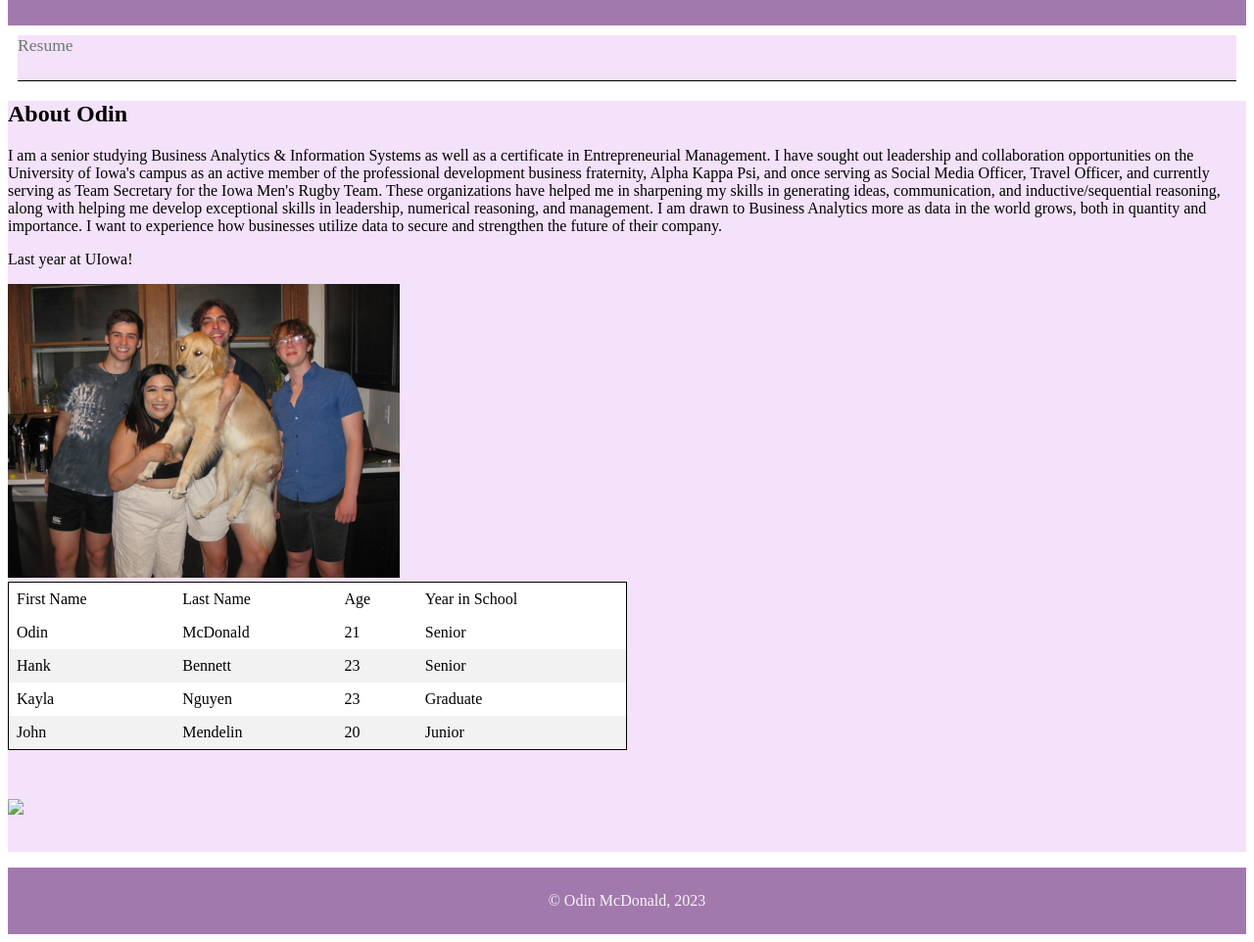
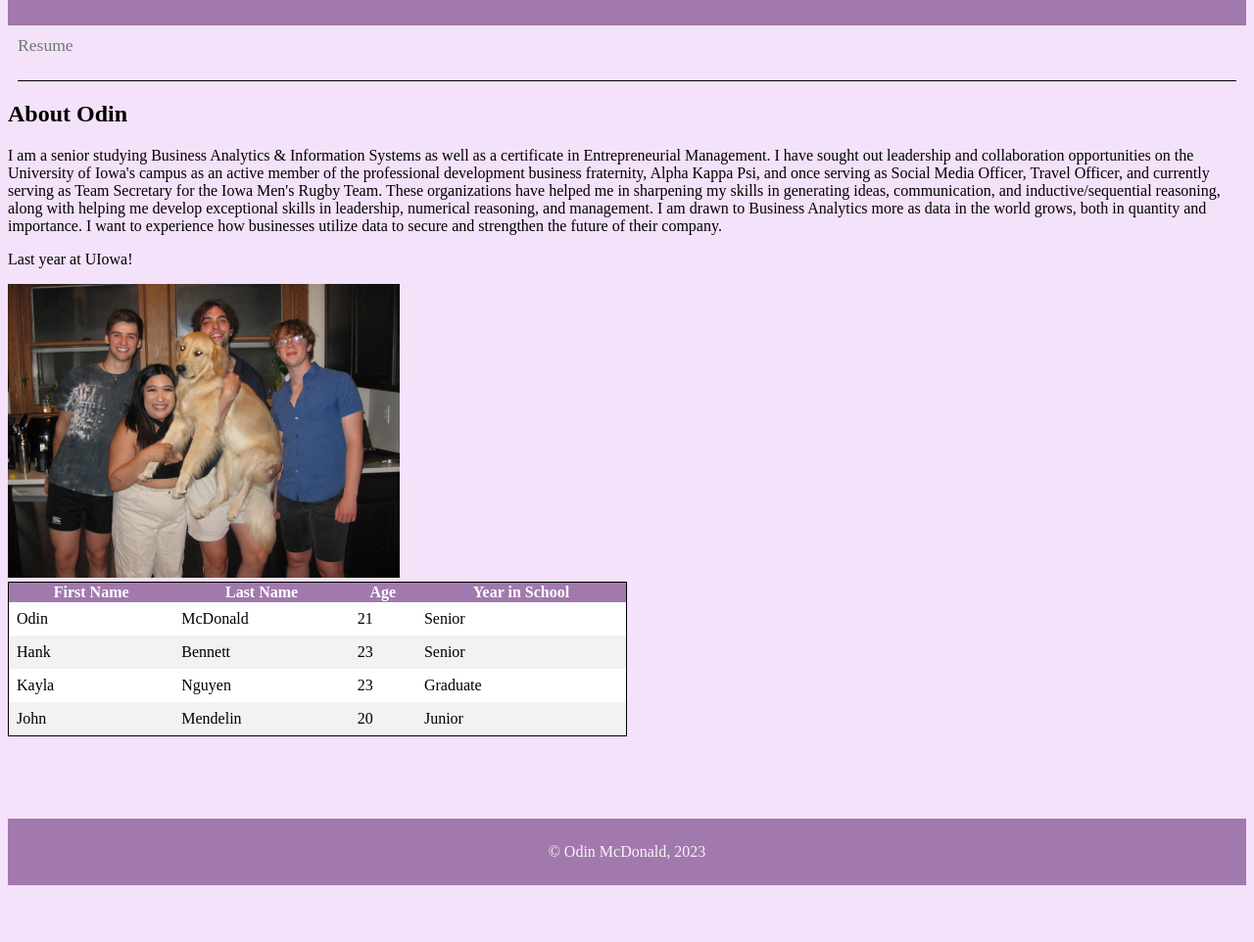
Before and after one commit to odin-mcdonald/omcdonald_HW6, a plain HTML site: page index.html in a window 1280 px wide. Shown: the part 112-1074 px from the top of the page at 98% size. After the commit the page ends 1024 px from the top, so only its background shows below. Drawn offline with Linux system fonts and the light colour scheme.

Commit message:
Table and cleanup
Fixed table validation and cleaned up unnecessary tags

```diff
--- a/index.html
+++ b/index.html
@@ -6,7 +6,8 @@
     <meta name="viewport" content="width=device-width, initial-scale=1.0">
     <title>Document</title>
     <link rel="stylesheet" href="./stylesheet.css">
-</head class="wrapper">
+</head>
+<body class="wrapper">
 <header><h1>Odin McDonald</h1></header>
 <nav>
   <a href="./resume.html"> Resume </a>
@@ -22,15 +23,17 @@
   <p>
     Last year at UIowa!
   </p>
-  <img src="roommates.JPG" width="400" title="My roommates during my final year in Iowa City before I graduate from the University of Iowa."/>
+  <img src="roommates.JPG" width="400" title="My roommates during my final year in Iowa City before I graduate from the University of Iowa.">
   <table>
     <thead>
-      <td>First Name</td>
-      <td>Last Name</td>
-      <td>Age</td>
-      <td>Year in School</td>
+      <tr>
+        <th>First Name</th>
+        <th>Last Name</th>
+        <th>Age</th>
+        <th>Year in School</th>
+      </tr>
     </thead>
-
+    <tbody>
       <tr>
         <td>Odin</td>
         <td>McDonald</td>
@@ -55,17 +58,12 @@
         <td>20</td>
         <td>Junior</td>
       </tr>
+    </tbody>
   </table>
+
   <p>&nbsp;</p>
-
-  <img src="./images/Ukraine-Russia.jpg" width="400" />
 
   <p>&nbsp;</p>
 </main>
 <footer>&copy; Odin McDonald, 2023</footer>
 </body>
-</html>
-<body>
-
-</body>
-</html>
```
Also changed, not shown: resume.html (+1 -2 lines). Lines whose indentation alone changed are shown as unchanged.
